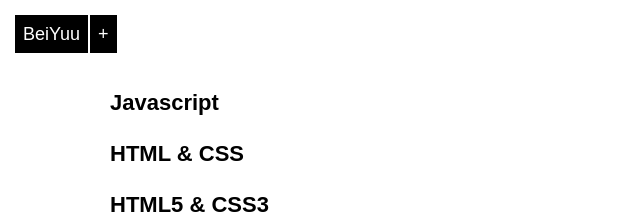
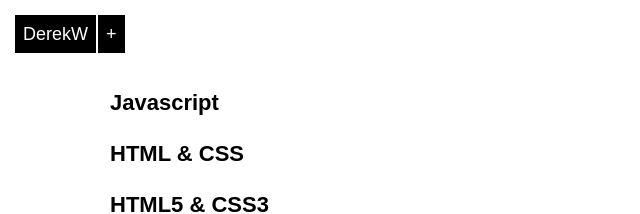
Before and after one commit to birdinforest/birdinforest.github.io, a Jekyll site: the page built from wiki.md, in a window 1280 px wide. Shown: the top 214 px of the page, without its empty margins (0-640 px from the left). Built offline with Jekyll 4.4.1, drawn with Linux system fonts in a browser that asks for light colours; Markdown is read by kramdown in place of the engine named in the settings.

Commit message:
modify layout

```diff
--- a/_layouts/default.html
+++ b/_layouts/default.html
@@ -19,27 +19,20 @@
 
     <div class="home-menu">
         <div class="home-icon-con">
-            <a class="home-menu-icon" href="/">BeiYuu</a>
+            <a class="home-menu-icon" href="/">DerekW</a>
             <a class="home-follow" href="#" title="Contact Me">+</a>
         </div>
         <div class="home-contact">
-            <a href="http://weibo.com/beiyuu/" target="_blank" style="margin-left:-5px;"><img src="http://www.weibo.com/favicon.ico" alt="" width="25"/></a>
-            <a href="http://www.douban.com/people/beiyuu/" target="_blank" style="text-align:center;"><img src="http://www.douban.com/favicon.ico" alt="" width="22"/></a>
+            <a href="http://weibo.com/ForrrestW" target="_blank" style="margin-left:-5px;"><img src="http://www.weibo.com/favicon.ico" alt="" width="25"/></a>
+            <a href="http://www.douban.com/people/1388208/" target="_blank" style="text-align:center;"><img src="http://www.douban.com/favicon.ico" alt="" width="22"/></a>
+			<!--
             <a href="http://instagram.com/beiyuu/" target="_blank" style="text-align:right"><img src="http://d36xtkk24g8jdx.cloudfront.net/bluebar/00c6602/images/ico/favicon.ico" alt="" width="22"/></a>
+			-->
         </div>
     </div>
 
     {{ content }}
 
-    <!--*********************************************************-->
-    <!--****** 宝贝儿，看见这个时候，删掉下面的统计代码哦~ ******-->
-    <!--************* 再推荐下我的第一篇博客哦~~ ****************-->
-    <!--*********************************************************-->
-
-    <div class="hide">
-        <script type="text/javascript" src="http://js.tongji.linezing.com/2727758/tongji.js"></script>
-        <noscript><a href="http://www.linezing.com"><img src="http://img.tongji.linezing.com/2727758/tongji.gif"/></a></noscript>
-    </div>
     <script type="text/javascript">
         $(function(){
             $('.home-follow').click(function(e){
--- a/_layouts/post.html
+++ b/_layouts/post.html
@@ -60,7 +60,7 @@ layout: default
         {% endfor %}
         </ul>
 
-        <h2>Opinion</h2>
+        <h2>About</h2>
         <ul class="artical-list">
         {% for post in site.categories.opinion%}
             <li><a href="{{ post.url }}">{{ post.title }}</a></li>
```
Also changed, not shown: other parts of _layouts/default.html (+3 -3 lines), _posts/about/sample_2012-11-22-needs-video.md (renamed from _posts/opinion/sample_2012-11-22-needs-video.md), _posts/about/template.md (renamed from _posts/opinion/template.md).
